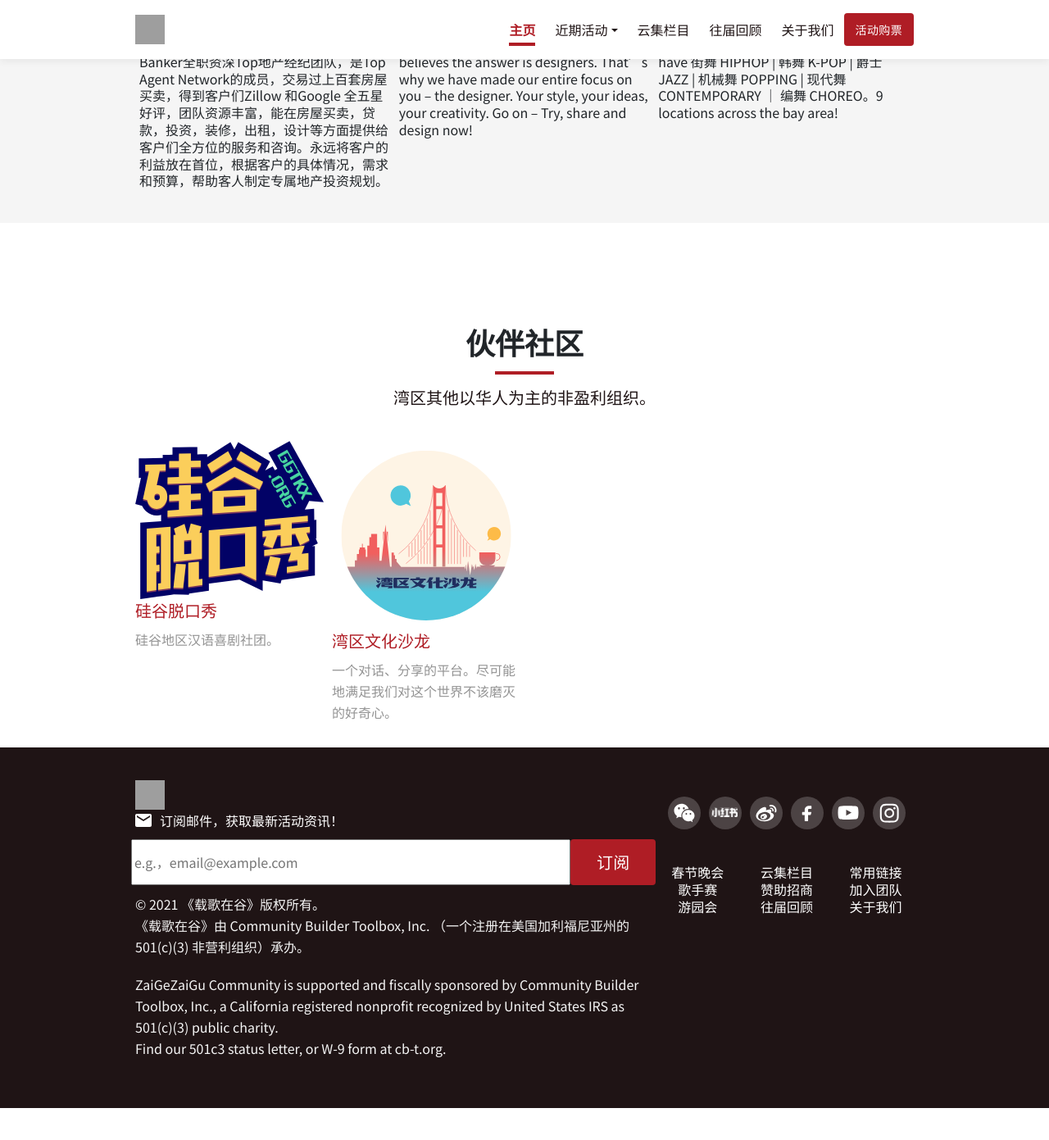
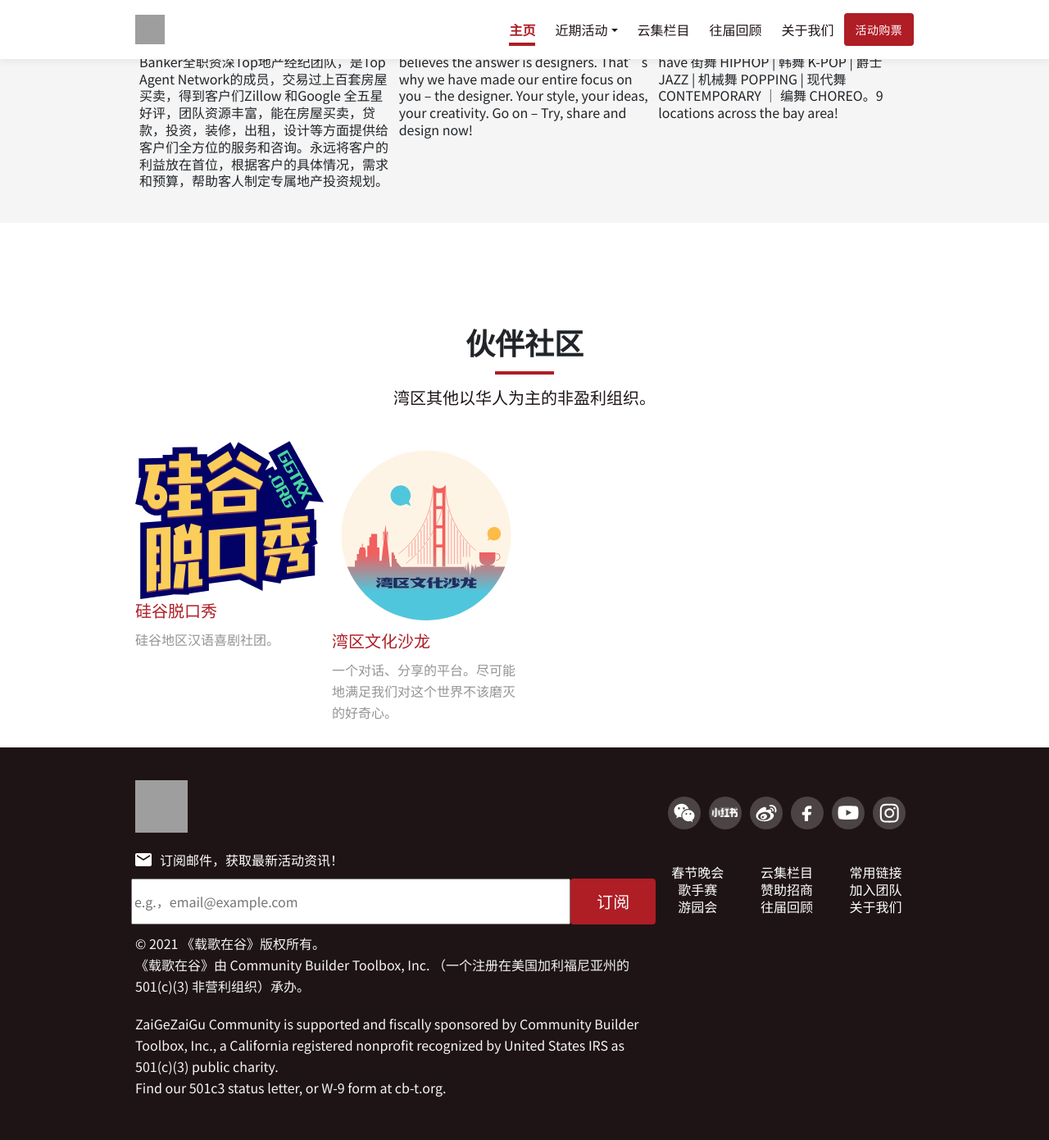
Before and after one commit to ggtkx/ggtkx.github.io, a Jekyll site: the page built from pages/index.md, in a window 1280 px wide and 1400 px high, scrolled down 4852 px. Shown: the top 1391 px of the window at 82% size. Built offline with Jekyll 4.4.1, drawn with Linux system fonts in a browser that asks for light colours; comment, search, counter and statistics services are not loaded; before the commit the page ends 6204 px from its top, so only the background shows below that; grey boxes are pictures that could not be loaded.

Commit message:
sizes in footer

```diff
--- a/_includes/footer.html
+++ b/_includes/footer.html
@@ -2,7 +2,7 @@
     <div class="container">
         <div class="row">
             <div class="col-12 col-lg-8">
-                <div class="row">
+                <div class="row pb-2">
                     <a href="/"><img alt="载歌在谷" src="https://i.imgur.com/MjhmkRS.png" /></a>
                 </div>
                 <!-- Begin Mailchimp Signup Form -->
@@ -12,13 +12,13 @@
                 </div>
                 <div class="row" id="mc-embed-signup">
                     <form action="https://zgzg.us8.list-manage.com/subscribe/post?u=950d5d29a24ced3fd75514828&amp;id=e7addb4cae" method="post" id="mc-embedded-subscribe-form" name="mc-embedded-subscribe-form" class="validate" target="_blank" novalidate>
-                        <div id="mc-embed-signup-scroll" class="d-flex">
-                            <input class="flex-grow-1" type="email" value="" name="EMAIL" class="email" id="mce-EMAIL" placeholder="e.g.，email@example.com" required>
+                        <div id="mc-embed-signup-scroll" class="d-flex flex-nowrap">
+                            <input class="flex-fill" type="email" value="" name="EMAIL" class="email" id="mce-EMAIL" placeholder="e.g.，email@example.com" required>
                             <!-- real people should not fill this in and expect good things - do not remove this or risk form bot signups-->
                             <div style="position: absolute; left: -5000px;" aria-hidden="true">
                                 <input type="text" name="b_950d5d29a24ced3fd75514828_e7addb4cae" tabindex="-1" value="">
                             </div>
-                            <div id="sub-button" class="button">
+                            <div id="sub-button" class="button w-auto">
                                 <a id="eventbrite" href="https://zgzg.us8.list-manage.com/subscribe/post?u=950d5d29a24ced3fd75514828&id=e7addb4cae" style="color:white;" target="_blank">订阅</a>
                             </div>
                         </div>
--- a/_sass/components/_footer.scss
+++ b/_sass/components/_footer.scss
@@ -106,8 +106,8 @@
 
 
     img {
-        height: 36px;
-        width: 36px;
+        height: 64px;
+        width: 64px;
     }
 
     #envelope {
```
